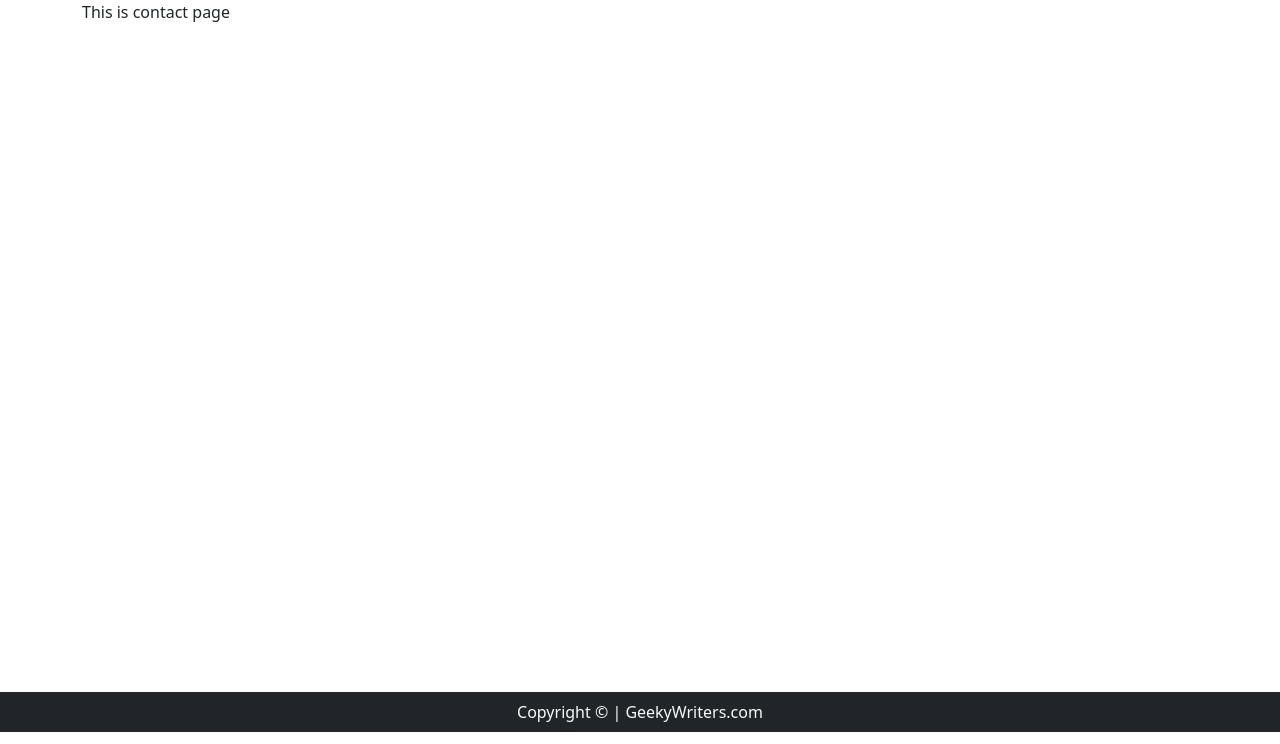
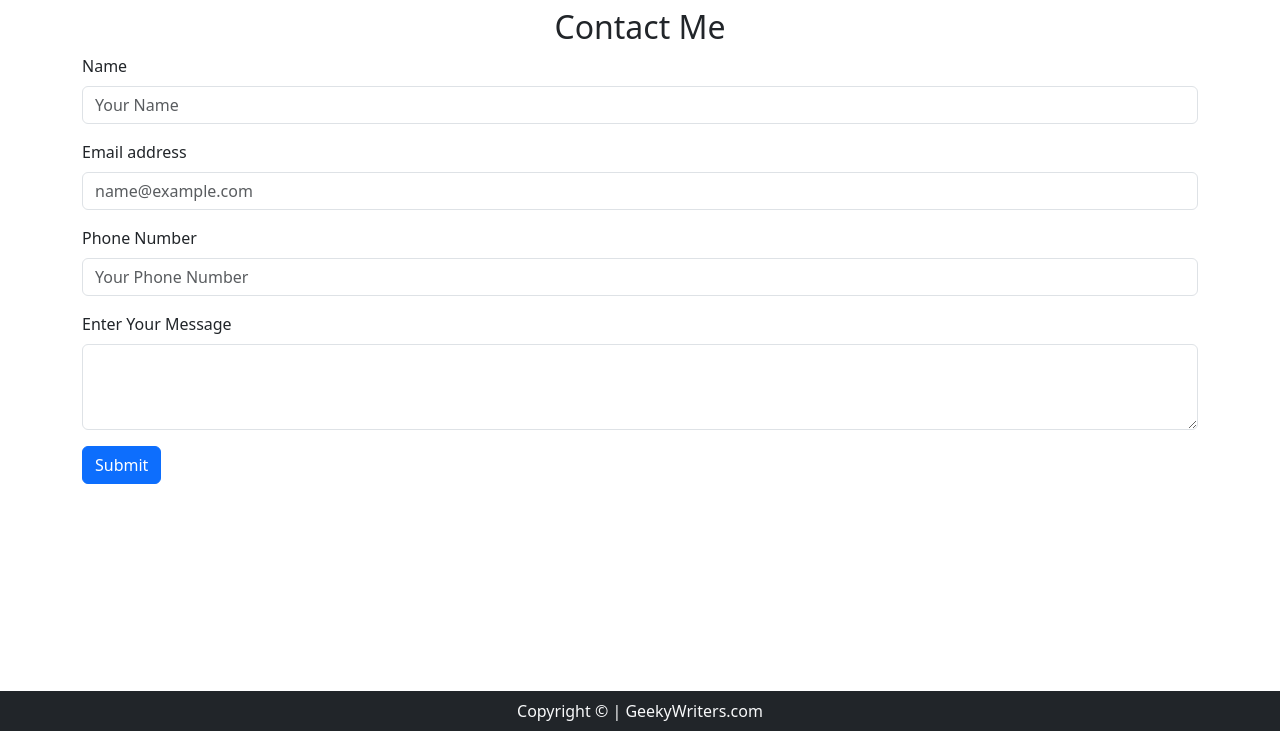
Before and after one commit to Taraansh/GeekyWriters, a Django app: page /contact/ in a window 1280 px wide. Shown: the part 56-800 px from the top of the page. Run offline with Django 4.2, Linux system fonts and the light colour scheme.

Commit message:
Created Contact us page

```diff
--- a/templates/contact.html
+++ b/templates/contact.html
@@ -3,12 +3,36 @@
 {% block contactactive %}active{% endblock contactactive %}
 {% block css %}
 <style>
-  .container{
-    min-height: 86.5vh;
+  .container {
+    min-height: 85.4vh;
   }
 </style>
 {% endblock css %}
 {% block body %}
-<div class="container">
-This is contact page</div>
+<div class="container mt-2">
+  <form action="/contact/" method="POST" >
+      {% csrf_token %}
+  <h2 class="text-center my-2">Contact Me</h2>
+  <div class="mb-3">
+      <label for="name" class="form-label">Name</label>
+      <input type="text" class="form-control" id="name" name="name" placeholder="Your Name">
+    </div>
+
+  <div class="mb-3">
+      <label for="email" class="form-label">Email address</label>
+      <input type="email" class="form-control" id="email" name="email" placeholder="name@example.com">
+    </div>
+
+    <div class="mb-3">
+      <label for="phone" class="form-label">Phone Number</label>
+      <input type="tel" class="form-control" id="phone" name="phone" placeholder="Your Phone Number">
+    </div>
+
+    <div class="mb-3">
+      <label for="desc" class="form-label">Enter Your Message</label>
+      <textarea class="form-control" id="desc" name="desc" rows="3"></textarea>
+    </div>
+    <button type="submit" class="btn btn-primary">Submit</button>
+  </form>
+</div>
 {% endblock body %}
```
